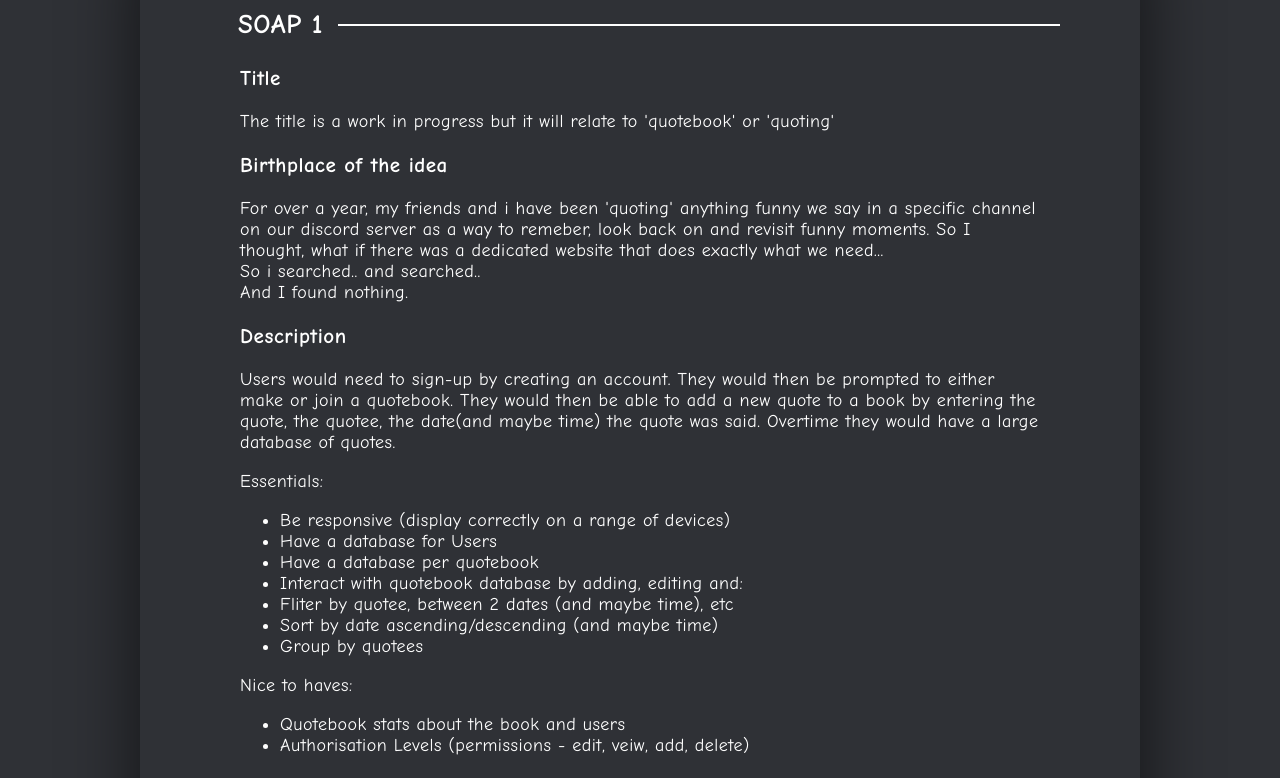
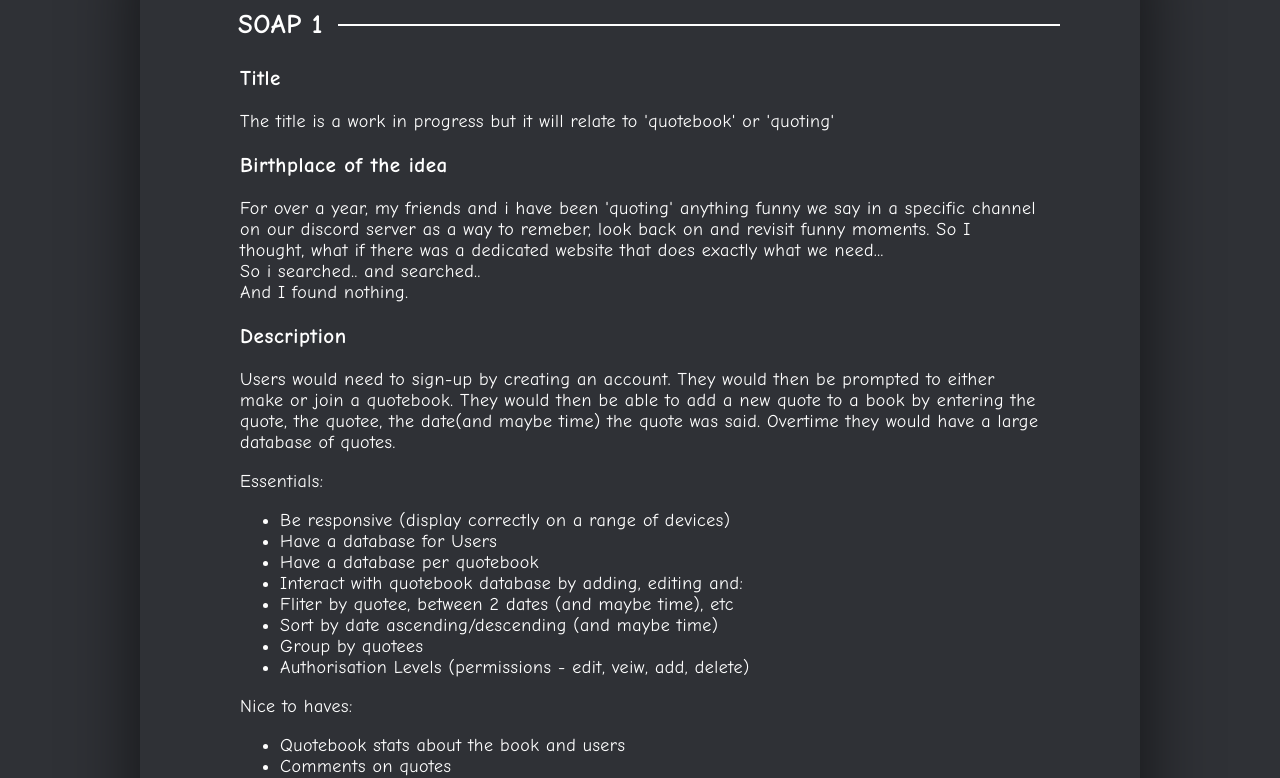
Before and after one commit to cuustard/SOAPs, a plain HTML site: page index.html in a window 1280 px wide. Shown: the part 178-956 px from the top of the page. Drawn offline with Linux system fonts and the light colour scheme; a web font is replaced by a local one.

Commit message:
asdasfas

```diff
--- a/index.html
+++ b/index.html
@@ -28,11 +28,12 @@
             <li>Fliter by quotee, between 2 dates (and maybe time), etc</li>
             <li>Sort by date ascending/descending (and maybe time)</li>
             <li>Group by quotees</li>
+            <li>Authorisation Levels (permissions - edit, veiw, add, delete)</li>
         </ul>
         <p>Nice to haves:</p>
         <ul>
             <li>Quotebook stats about the book and users</li>
-            <li>Authorisation Levels (permissions - edit, veiw, add, delete)</li>
+            <li>Comments on quotes</li>
         </ul>
 
         <h3>Stakeholders</h3>
```
